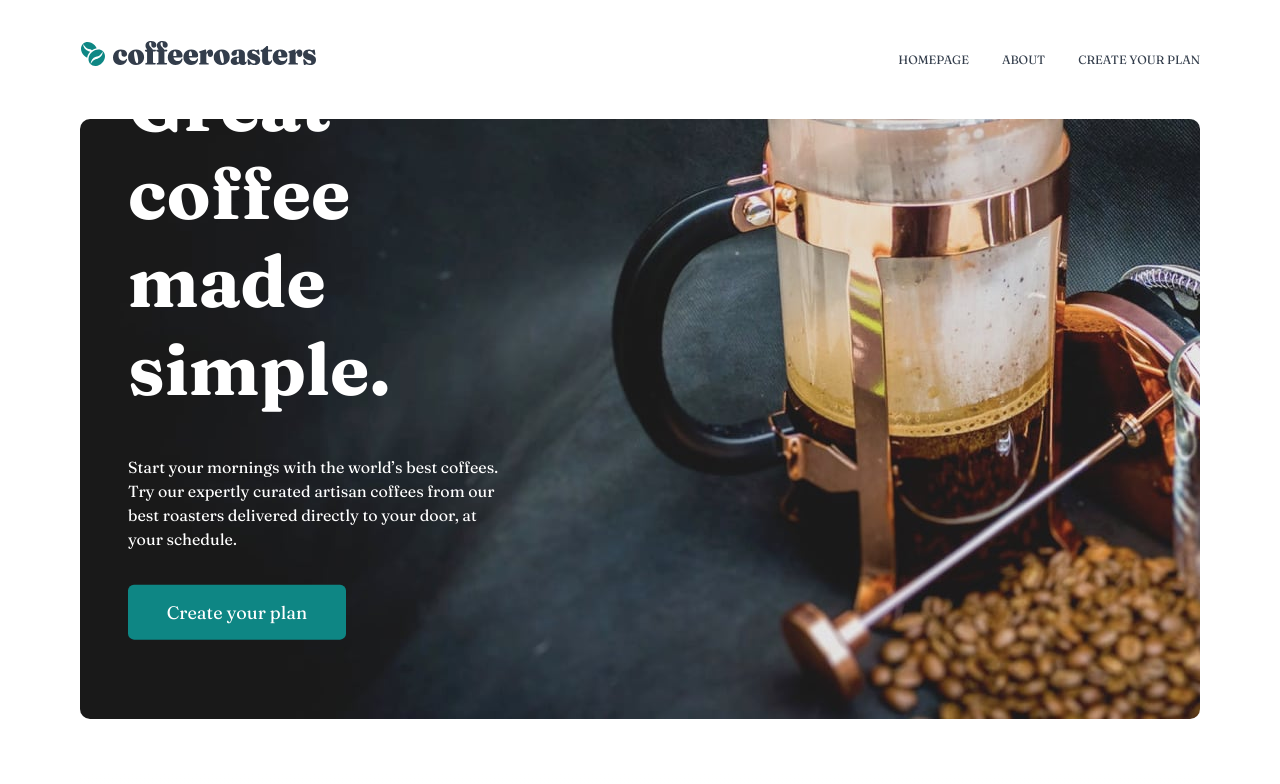
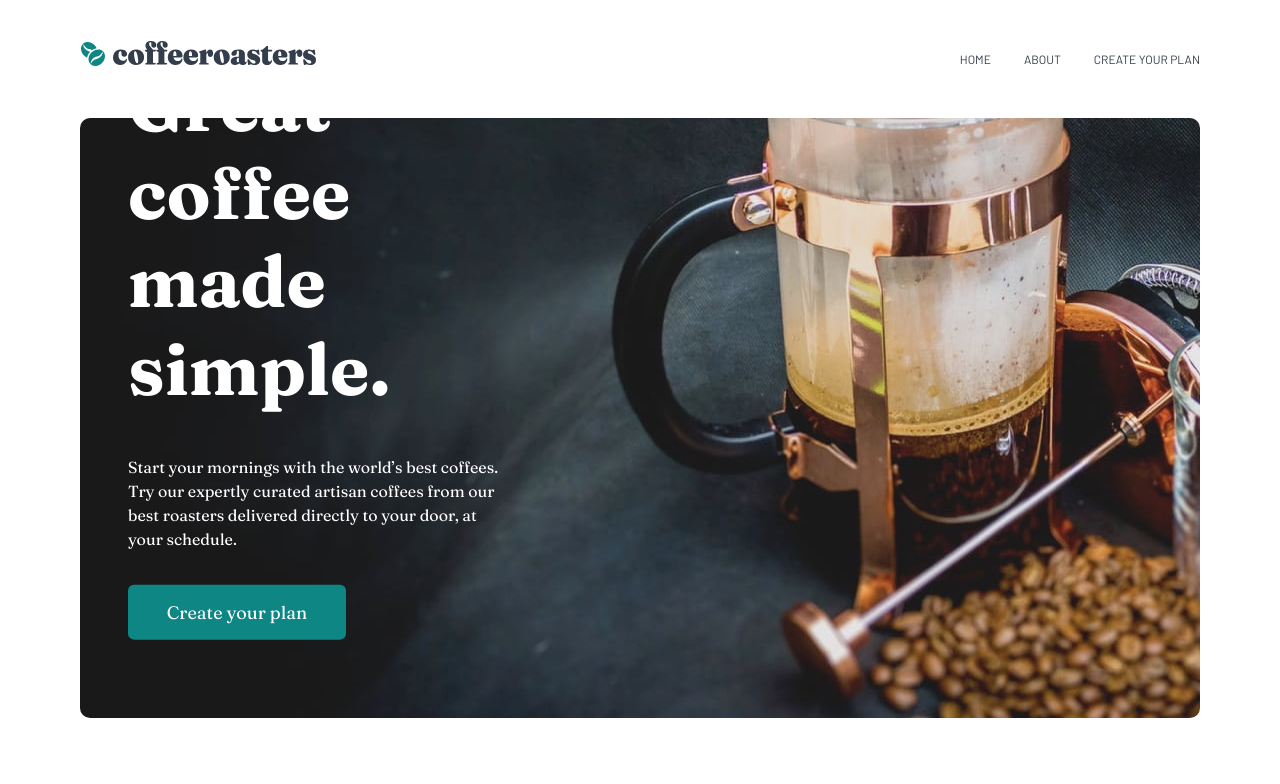
Before and after one commit to maha404/coffeeroasters-subscription-site, a React (Vite) app in the folder coffee-subscription-site/: page / in a window 1280 px wide. Shown: the top 784 px of the page. Built offline with nearby package versions, Linux system fonts and the light colour scheme.

Commit message:
Update font styles and navigation link text for consistency and improved readability

```diff
--- a/coffee-subscription-site/index.html
+++ b/coffee-subscription-site/index.html
@@ -7,6 +7,9 @@
     <link rel="preconnect" href="https://fonts.googleapis.com">
     <link rel="preconnect" href="https://fonts.gstatic.com" crossorigin>
     <link href="https://fonts.googleapis.com/css2?family=Fraunces:ital,opsz,wght@0,9..144,100..900;1,9..144,100..900&display=swap" rel="stylesheet">
+    <link rel="preconnect" href="https://fonts.googleapis.com">
+    <link rel="preconnect" href="https://fonts.gstatic.com" crossorigin>
+    <link href="https://fonts.googleapis.com/css2?family=Barlow:ital,wght@0,100;0,200;0,300;0,400;0,500;0,600;0,700;0,800;0,900;1,100;1,200;1,300;1,400;1,500;1,600;1,700;1,800;1,900&display=swap" rel="stylesheet">
     <title>coffee-subscription-site</title>
   </head>
   <body>
--- a/coffee-subscription-site/src/App.css
+++ b/coffee-subscription-site/src/App.css
@@ -108,7 +108,7 @@
     display: none;
 }
 
-a:link {
+a:link, a:visited {
     text-decoration: none;
     color: var(--neutral-900);
 }
@@ -119,6 +119,7 @@
     gap: 33px;
     list-style: none;
     font-size: 12px;
+    font-family: "Barlow", sans-serif;
     padding: 0;
 }
 
@@ -153,6 +154,7 @@
     gap: 20px;
     list-style: none;
     font-size: 12px;
+    font-family: "Barlow", sans-serif;
     padding: 0;
     color: var(--neutral-500);
 }
--- a/coffee-subscription-site/src/Components/Navigation/Navigation.tsx
+++ b/coffee-subscription-site/src/Components/Navigation/Navigation.tsx
@@ -8,7 +8,7 @@
                 <img src={logo} alt="Logo" className="logo" />
             </div>
             <ul className="menu-items">
-                <li><Link to="/">Homepage</Link></li>
+                <li><Link to="/">Home</Link></li>
                 <li><Link to="/about">About</Link></li>
                 <li><Link to="/subscribe">Create your plan</Link></li>
             </ul>
```
